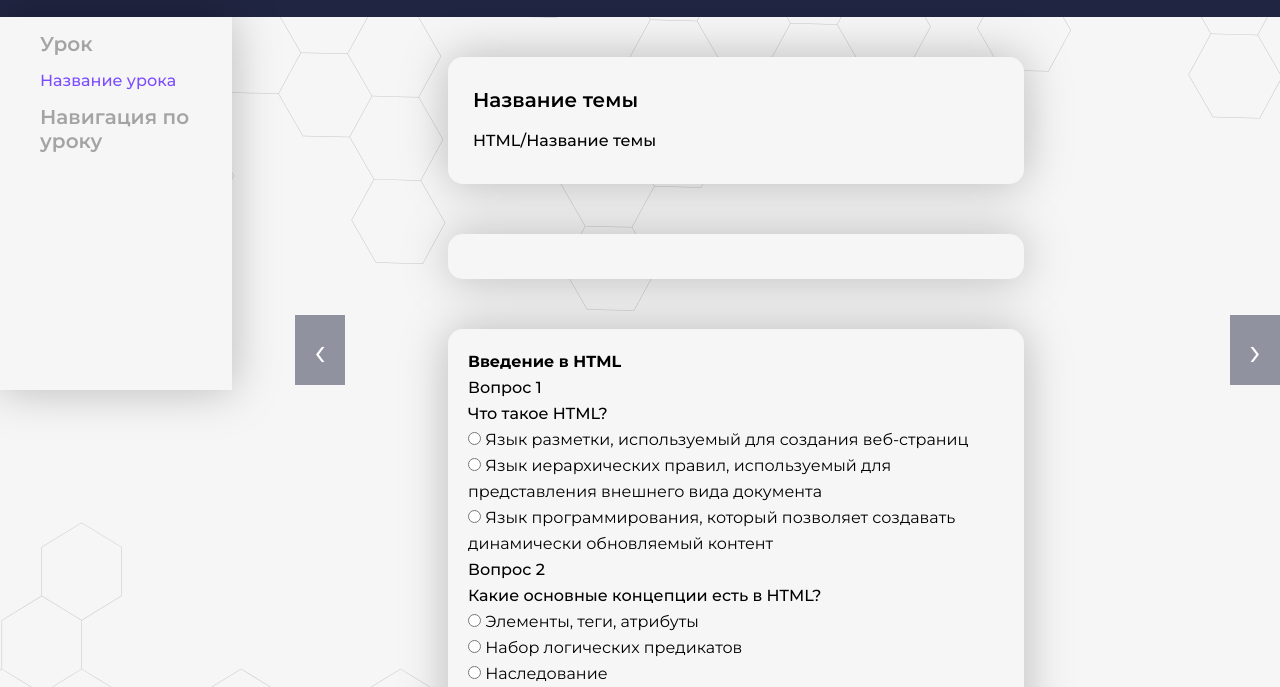
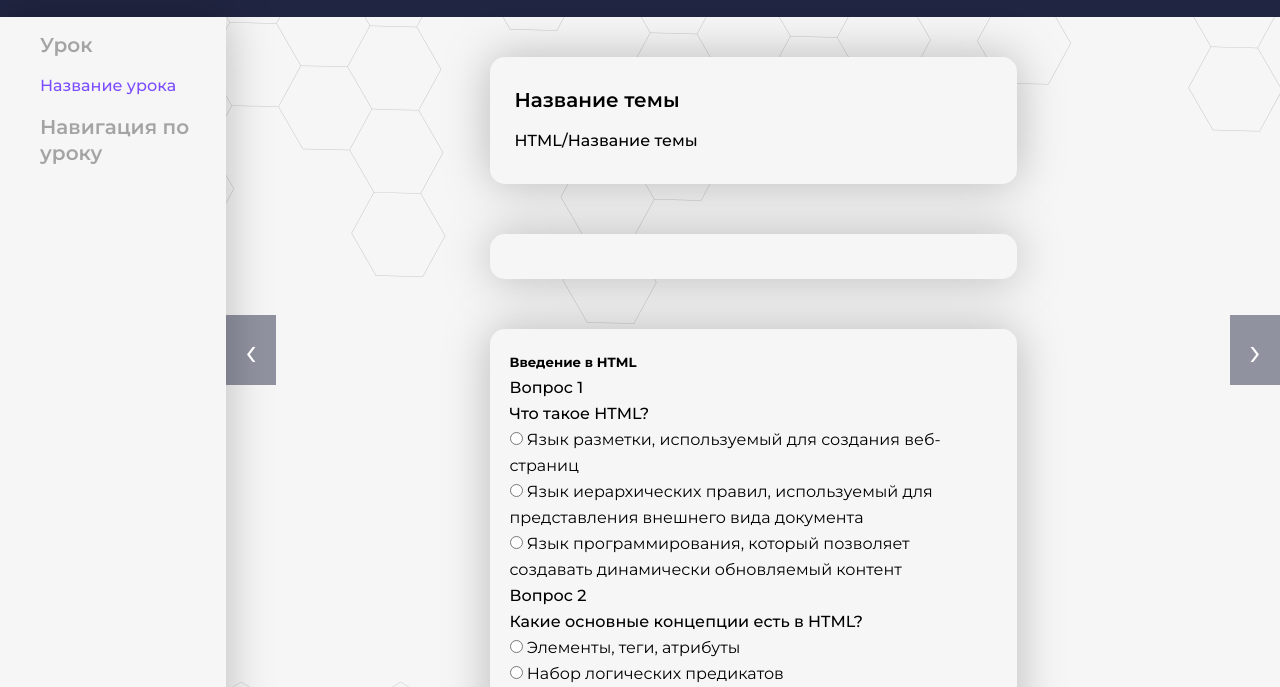
Before and after one commit to sxlinemxne/Study-guide, a website: page html-content.html in a window 1280 px wide. Shown: the part 85-772 px from the top of the page. Drawn offline with Linux system fonts and the light colour scheme.

Commit message:
fixed styles for buttons for changing themes

```diff
--- a/html-content.html
+++ b/html-content.html
@@ -25,7 +25,7 @@
           <button class="theme-switcher" src="img/theme-switcher.svg"></button>
           <div class="dropdown-content">
             <a href="#" onclick="switchWhite()">Светлая</a>
-            <a href="#"onclick="switchBlack()">Тёмная</a>
+            <a href="#" onclick="switchBlack()">Тёмная</a>
           </div>
         </div>
         <div class="profile">
@@ -40,8 +40,9 @@
   <section class="log"> </section>
   <section class="reg"> </section>
 
-  <aside>
-    <div class="sidebar">
+  <!-- Основная секция страницы -->
+  <main>
+    <section class="guide">
       <section class="nav-panel">
         <h4>Урок</h4>
         <a href="">Название урока</a>
@@ -49,18 +50,14 @@
         <ul id="aside-themes">
         </ul>
       </section>
-    </div>
-  </aside>
-  <!-- Основная секция страницы -->
-  <main>
-    <section class="guide">
+      <section class="main-content">
+        <button class="prev" onclick="prevTheme()">&#x203A;</button>
+        <button class="next" onclick="nextTheme()">&#x2039;</button>
         <section class="content-part">
           <section class="technology-info">
             <h4>Название темы</h4>
             <p><a href="html-page.html">HTML</a>/<a href="">Название темы</a></p>
           </section>
-        <button class="prev" onclick="prevTheme()">&#x203A;</button>
-          <button class="next" onclick="nextTheme()">&#x2039;</button>
           <section class="content-text" id="content-text">
 
           </section>
@@ -96,7 +93,7 @@
 
               <label>
                 <input type="radio" name="answer2" value="option1" data-correct="true">
-        Элементы, теги, атрибуты  <!--ПРАВИЛЬНЫЙ-->
+                Элементы, теги, атрибуты <!--ПРАВИЛЬНЫЙ-->
               </label>
               <br>
               <label>
@@ -122,7 +119,8 @@
               <div class="question">
                 <p>Вопрос 3</p>
                 <p>Из каких нескольких основных частей состоит HTML?<br>
-          <i style="color: gray;">Выбрать только вариант который полностью содерижт все части</i></p>
+                  <i style="color: gray;">Выбрать только вариант который полностью содерижт все части</i>
+                </p>
               </div>
 
               <label>
@@ -301,12 +299,14 @@
 
               <label>
                 <input type="radio" name="answer10">
-              Это принцип, согласно которому внутреннее устройство сущностей нужно объединять в специальной оболочке и скрывать от вмешательств извне.
+                Это принцип, согласно которому внутреннее устройство сущностей нужно объединять в специальной оболочке и
+                скрывать от вмешательств извне.
               </label>
               <br>
               <label>
                 <input type="radio" name="answer10" data-correct="true">
-              Это самостоятельный документ, который отображается в отдельном окне браузера и представляет собой полностью законченную HTML-страницу. <!--ПРАВИЛЬНЫЙ-->
+                Это самостоятельный документ, который отображается в отдельном окне браузера и представляет собой
+                полностью законченную HTML-страницу. <!--ПРАВИЛЬНЫЙ-->
               </label>
               <br>
               <label>
@@ -317,6 +317,7 @@
             <button class="submit-button" onclick="checkAnswers()">Проверить ответы</button>
             <section class="results"></section>
 
+          </section>
         </section>
       </section>
     </section>
--- a/styles/html-content-style.css
+++ b/styles/html-content-style.css
@@ -7,7 +7,7 @@
 
 :root {
     --main-color: #7c4dff;
-  --secondary-color:  #FE6B51;
+    --secondary-color: #fe6b51;
     --white-color: #ffffff;
     --gray-color: #676767;
     --header-bg-color: #202542;
@@ -30,8 +30,8 @@ html {
     text-decoration: none;
     font-family: "Montserrat", sans-serif;
     cursor: default;
-  box-shadow: none ;
-  color:var(--font-color);
+    box-shadow: none;
+    color: var(--font-color);
 }
 h4 {
     font-weight: 600;
@@ -40,7 +40,8 @@ h4 {
     padding-bottom: 15px;
     color: var(--font-color);
 }
-p, a{
+p,
+a {
     color: var(--font-color);
     font-weight: 500;
     font-size: 16px;
@@ -87,7 +88,6 @@ body {
     margin: 0;
     padding: 0;
     scroll-behavior: smooth;
-
 }
 .main-info {
     padding-top: 55px;
@@ -137,43 +137,42 @@ main {
     line-height: 26px;
 }
 
+.main-content {
+    width: 85%;
+}
+
 .prev:hover {
     cursor: pointer;
-  background-color: #3b44766c;;
+    background-color: #3b44766c;
 }
 .next:hover {
     cursor: pointer;
-  background-color: #3b44766c;;
+    background-color: #3b44766c;
 }
-.prev {
+.next {
     position: fixed;
     top: 50%;
-  right: 0;
     width: 50px;
     height: 70px;
     background-color: #050b2c6c;
     border: none;
     font-size: 40px;
     color: var(--white-color);
-  text-align:center;
+    text-align: center;
 }
-.next {
+.prev {
     position: fixed;
+    right: 0;
     top: 50%;
-  left: 295px;
     width: 50px;
     height: 70px;
     background-color: #050b2c6c;
     border: none;
     font-size: 40px;
     color: var(--white-color);
-  text-align:center;
+    text-align: center;
 }
 .nav-panel {
-  position: fixed;
-  top: 90px;
-  bottom: 0;
-  left: 0;
     width: 15%;
     font-size: 15px;
     background-color: var(--bg-color);
@@ -200,11 +199,10 @@ main {
 }
 .content-part {
     padding-top: 40px;
-  margin-left: 35%;
-  margin-right: 20%;
-  width: 51%;
+    margin: 0 auto;
+    width: 50%;
 }
-.technology-info{
+.technology-info {
     background-color: var(--bg-color);
     filter: drop-shadow(0px 0px 23px rgba(0, 0, 0, 0.25));
     border-radius: 15px;
@@ -224,7 +222,7 @@ main {
     padding-top: 15px;
     padding-right: 40px;
 }
-.content-text p{
+.content-text p {
     white-space: pre-wrap;
 }
 /* .test {
@@ -248,8 +246,6 @@ main {
     overflow-y: auto; /* Enable scrolling if content exceeds height */
 }
 
-
-
 /* Стили для Footer */
 footer {
     background-color: var(--header-bg-color);
@@ -259,14 +255,13 @@ footer {
     height: 300px;
     margin: auto;
     font-size: 14px;
-
 }
 
 footer h4 {
     color: #ffffff;
 }
 footer p {
-color: #bbbbbbd7;;
+    color: #bbbbbbd7;
 }
 
 /* Отступы между частями flex у Footer */
@@ -288,7 +283,6 @@ color: #bbbbbbd7;;
     margin-bottom: 20px;
     margin-inline-end: 195px;
 }
-
 
 /* Правая часть футера */
 .about-site {
@@ -314,7 +308,7 @@ color: #bbbbbbd7;;
     display: flex;
     margin-top: 20px;
 }
-.header-icons img{
+.header-icons img {
     width: 46px;
     height: 46px;
 }
@@ -327,20 +321,18 @@ color: #bbbbbbd7;;
     margin-left: 10px;
     margin-top: 20px;
     font-size: 18px;
-
 }
 .profile a:hover {
     color: var(--main-color);
-  cursor:pointer;
-
+    cursor: pointer;
 }
 .profile img {
     display: none;
 }
-.header-icons img:hover{
+.header-icons img:hover {
     cursor: pointer;
 }
-.theme-switcher{
+.theme-switcher {
     background-image: url(../img/theme-switcher.svg);
     background-color: transparent;
     background-repeat: no-repeat;
@@ -362,7 +354,7 @@ color: #bbbbbbd7;;
     background-color: #15182a;
     border-radius: 10px;
     min-width: 160px;
-  box-shadow: 0px 8px 16px 0px rgba(0,0,0,0.2);
+    box-shadow: 0px 8px 16px 0px rgba(0, 0, 0, 0.2);
     z-index: 1;
 }
 .dropdown-content a {
@@ -370,16 +362,20 @@ color: #bbbbbbd7;;
     text-decoration: none;
     display: block;
     color: #f6f6f6;
-
 }
 
-.theme-switcher-drop-content a:hover {background-color: var(--bg-color);}
-.theme-switcher-drop:hover .dropdown-content {display: block;}
-.theme-switcher-drop:hover .theme-switcher {cursor: pointer;}
-.theme-switcher button:hover{
+.theme-switcher-drop-content a:hover {
+    background-color: var(--bg-color);
+}
+.theme-switcher-drop:hover .dropdown-content {
+    display: block;
+}
+.theme-switcher-drop:hover .theme-switcher {
     cursor: pointer;
 }
-
+.theme-switcher button:hover {
+    cursor: pointer;
+}
 
 /* Стили для кнопки "Проверить ответы" */
 .submit-button {
--- a/styles/html-style.css
+++ b/styles/html-style.css
@@ -18,6 +18,7 @@
     var(--main-color)
   ); /* Линейный градиент фиолетовый-бирюзовый */
 }
+
 
 /* Общие стили: устанавливают общие свойства для всех элементов. */
 * {
```
Lines whose indentation alone changed are shown as unchanged.
